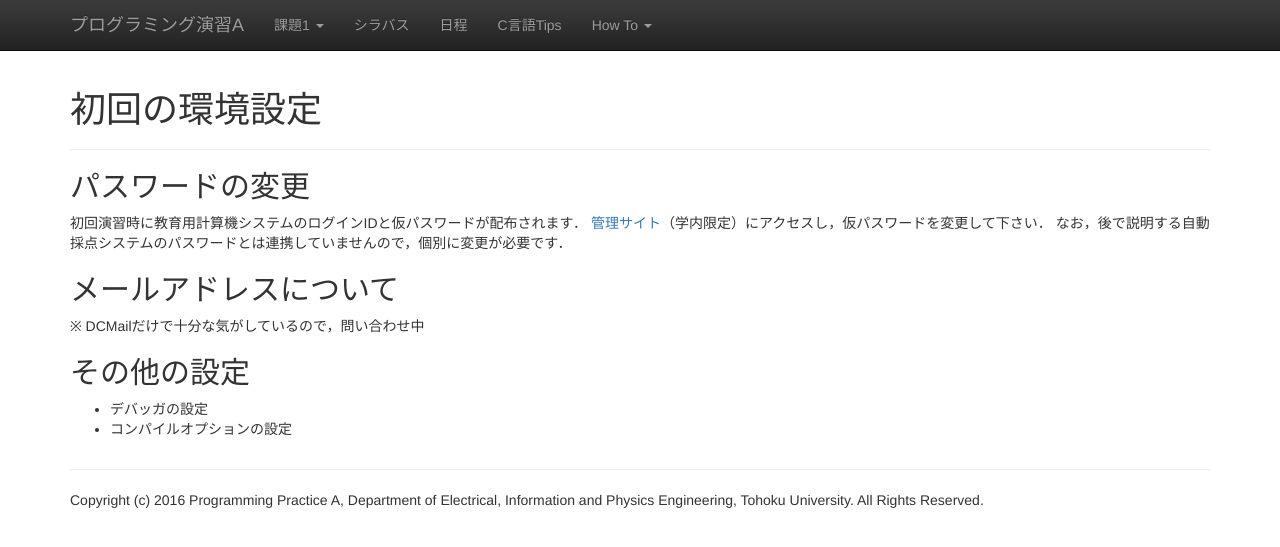
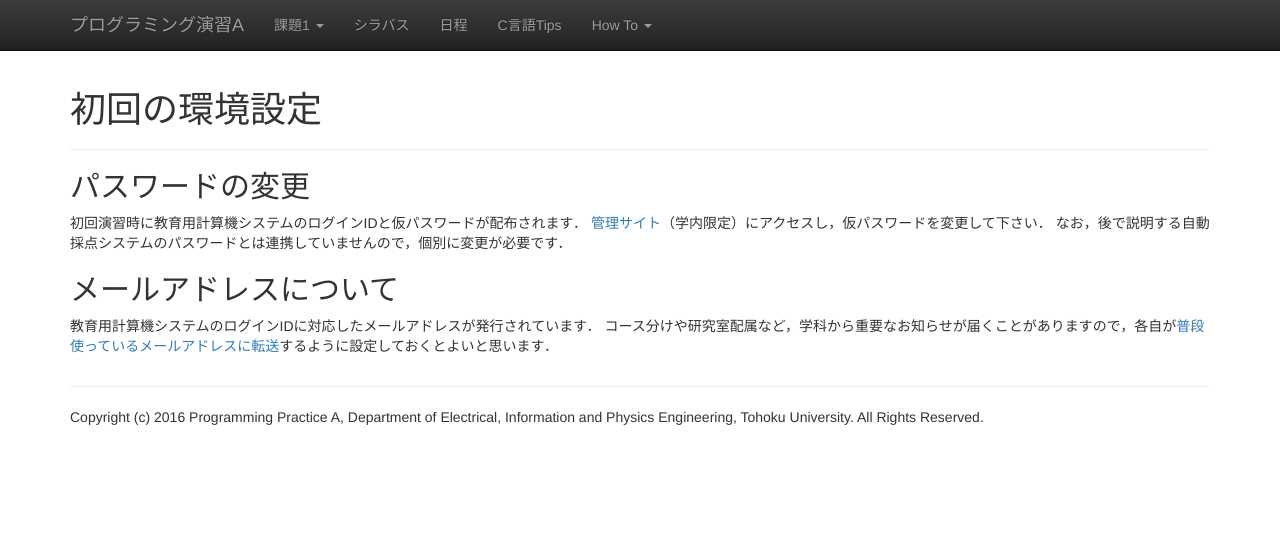
Before and after one commit to ecei-tohoku/ppa-public, a Jekyll site: the page built from docs/firststep.md, in a window 1280 px wide. Shown: the top 547 px of the page. Built offline with Jekyll 4.4.1, drawn with Linux system fonts in a browser that asks for light colours; nearby versions of some CDN libraries.

Commit message:
Added an internal link to configuring email forwarding.

```diff
--- a/docs/firststep.md
+++ b/docs/firststep.md
@@ -11,9 +11,5 @@ title: 初回の環境設定
 
 ## メールアドレスについて
 
-※ DCMailだけで十分な気がしているので，問い合わせ中
-
-## その他の設定
-
-+ デバッガの設定
-+ コンパイルオプションの設定
+教育用計算機システムのログインIDに対応したメールアドレスが発行されています．
+コース分けや研究室配属など，学科から重要なお知らせが届くことがありますので，各自が[普段使っているメールアドレスに転送](http://localweb.ecei.tohoku.ac.jp/~enshu25/forward.pdf)するように設定しておくとよいと思います．
```
